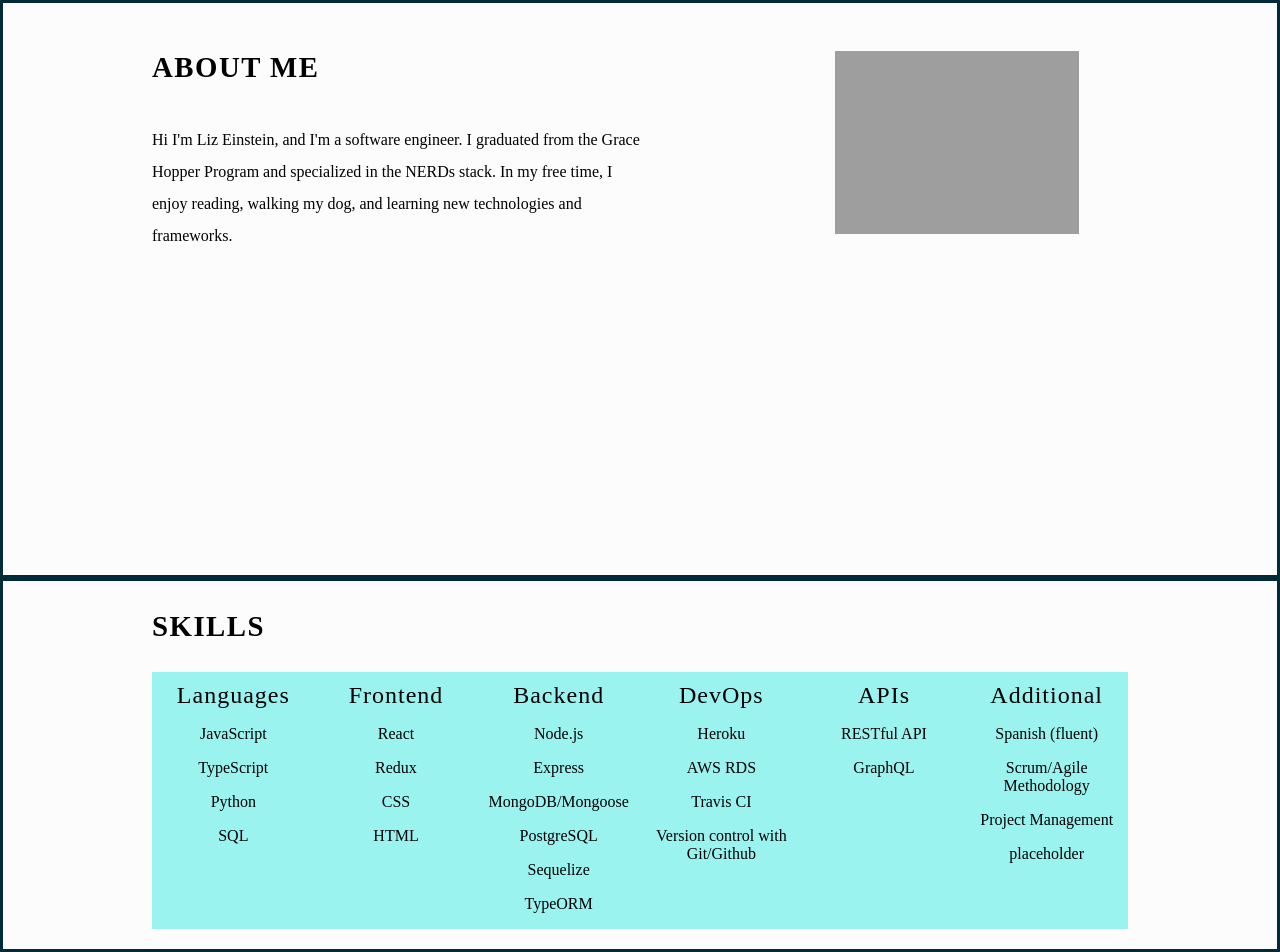
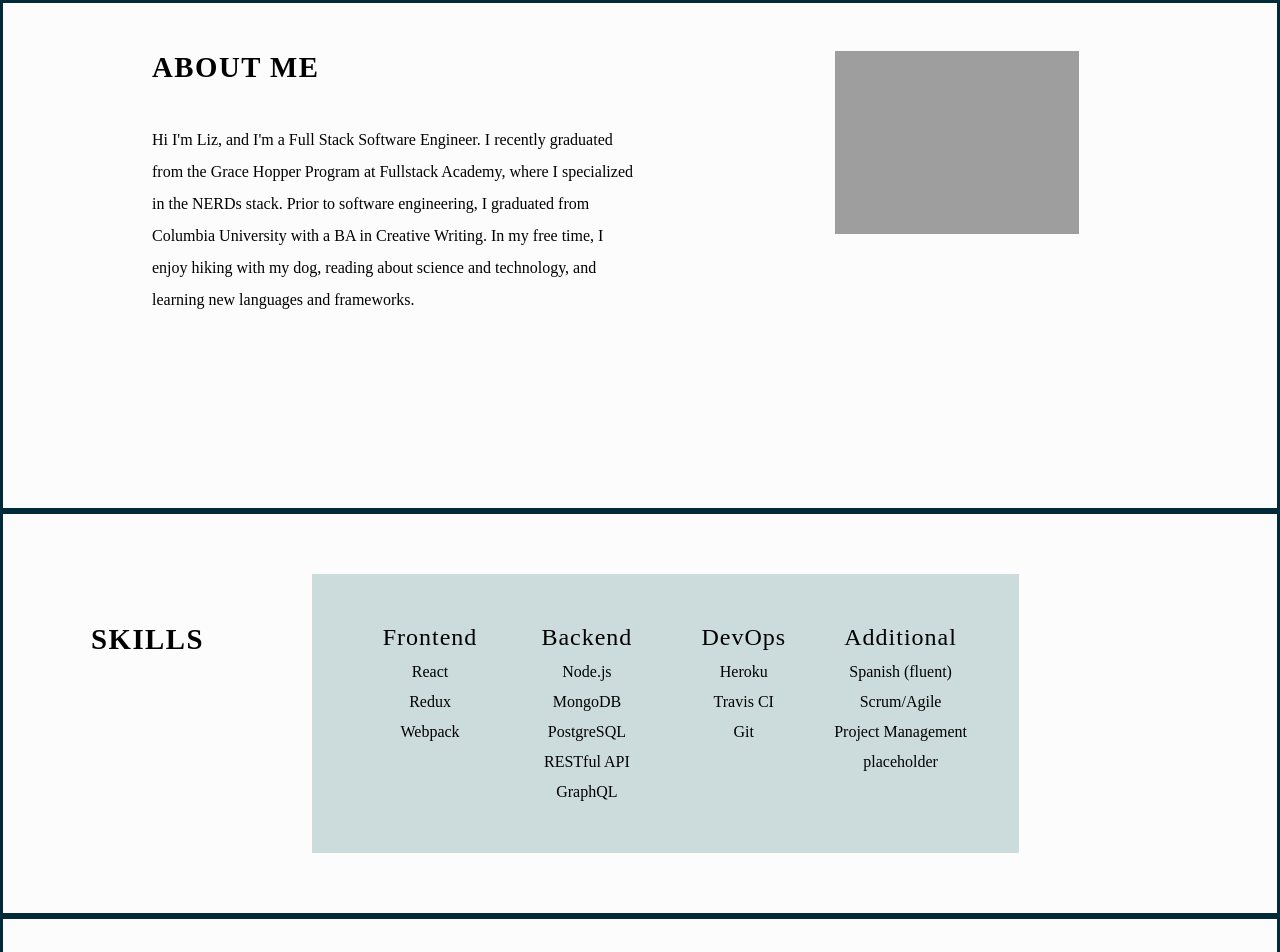
Before and after one commit to elizabetheinstein/Portfolio-Site, a Gatsby site: page / in a window 1280 px wide. Shown: the part 900-1852 px from the top of the page. Built offline with nearby package versions, Linux system fonts and the light colour scheme; Gatsby itself is replaced by a stand-in of ours; grey boxes are pictures that could not be loaded.

Commit message:
Updated styling, bio info

```diff
--- a/src/components/about.jsx
+++ b/src/components/about.jsx
@@ -21,9 +21,11 @@ const About = () => {
                     <div className="content">
                         <h3> About Me </h3>
                         <p>
-                            Hi I'm Liz Einstein, and I'm a software engineer. I graduated from the Grace Hopper Program
-                            and specialized in the NERDs stack. In my free time, I enjoy reading, walking my dog, and
-                            learning new technologies and frameworks.
+                            Hi I'm Liz, and I'm a Full Stack Software Engineer. I recently graduated from the Grace
+                            Hopper Program at Fullstack Academy, where I specialized in the NERDs stack. Prior to
+                            software engineering, I graduated from Columbia University with a BA in Creative Writing. In
+                            my free time, I enjoy hiking with my dog, reading about science and technology, and learning
+                            new languages and frameworks.
                         </p>
                     </div>
                     <div className="images">
--- a/src/components/contact.jsx
+++ b/src/components/contact.jsx
@@ -28,7 +28,11 @@ const Contact = () => {
                     <div className="content">
                         <h3>Contact</h3>
                         <div className="links">
-                            <a href="/einstein-resume-2020.pdf" download="/einstein-resume-2020.pdf">
+                            <a
+                                href="/einstein-resume-2020.pdf"
+                                download="/einstein-resume-2020.pdf"
+                                rel="noopener noreferrer"
+                            >
                                 Resume
                             </a>
                             <a
--- a/src/components/skills.jsx
+++ b/src/components/skills.jsx
@@ -6,49 +6,34 @@ const Skills = () => {
             <div className="container">
                 <div className="skills-header">
                     <h3>Skills</h3>
+                </div>
                 <div className="inner-text">
-                        <div>
-                            <h4>Languages</h4>
-                            <p>JavaScript</p>
-                            <p>TypeScript</p>
-                            <p>Python</p>
-                            <p>SQL</p>
-                        </div>
                     <div>
                         <h4>Frontend</h4>
                         <p>React</p>
                         <p>Redux</p>
-                            <p>CSS</p>
-                            <p>HTML</p>
+                        <p>Webpack</p>
                     </div>
                     <div>
                         <h4>Backend</h4>
                         <p>Node.js</p>
-                            <p>Express</p>
-                            <p>MongoDB/Mongoose</p>
+                        <p>MongoDB</p>
                         <p>PostgreSQL</p>
-                            <p>Sequelize</p>
-                            <p>TypeORM</p>
+                        <p>RESTful API</p>
+                        <p>GraphQL</p>
                     </div>
                     <div>
                         <h4>DevOps</h4>
                         <p>Heroku</p>
-                            <p>AWS RDS</p>
                         <p>Travis CI</p>
-                            <p>Version control with Git/Github</p>
-                        </div>
-                        <div>
-                            <h4>APIs</h4>
-                            <p>RESTful API</p>
-                            <p>GraphQL</p>
+                        <p>Git</p>
                     </div>
                     <div>
                         <h4>Additional</h4>
                         <p>Spanish (fluent)</p>
-                            <p>Scrum/Agile Methodology</p>
+                        <p>Scrum/Agile</p>
                         <p>Project Management</p>
                         <p>placeholder</p>
-                        </div>
                     </div>
                 </div>
             </div>
--- a/src/styles/styles.scss
+++ b/src/styles/styles.scss
@@ -164,7 +164,7 @@ header {
 //About Me
 #about {
     position: relative;
-    padding: 48px 0 24px;
+    padding: 48px 0 120px;
     background: $babypowder;
     border: $gunmetal solid;
 
@@ -185,19 +185,11 @@ header {
             }
 
             p {
+
                 font-size: 1rem;
                 line-height: 2rem;
                 font-weight: 300;
                 margin: 40px 0 72px;
-            }
-
-            .button-row {
-                font-weight: 700;
-                font-size: .875rem;
-                letter-spacing: 1.5px;
-                color: $gunmetal;
-                text-transform: uppercase;
-                text-decoration: none;
             }
 
         }
@@ -206,10 +198,12 @@ header {
             width: 50%;
             position: relative;
             z-index: 7;
-            height: 500px;
+            height: auto;
+            margin: 0 0 20px;
 
             .top-right {
                 position: absolute;
+
                 width: 50%;
                 top: 0;
                 right: 10%;
@@ -222,20 +216,29 @@ header {
 .skills {
     border: $gunmetal solid;
 
+    .container {
+        display: flex;
+        flex-direction: row;
+        justify-content: space-between;
+        margin: 40px 40px 40px 40px;
+    }
+
     h3 {
         font-weight: 700;
         text-transform: uppercase;
         font-size: 1.8rem;
         letter-spacing: 1.5px;
-        margin: 10;
+        margin: 5;
+        padding: 40px 48px 0 48px;
     }
 
     .inner-text {
         display: grid;
-        grid-template-columns: repeat(6, 1fr);
+        grid-template-columns: repeat(4, 1fr);
         margin-top: 20px;
         margin-bottom: 20px;
-        background-color: $celeste;
+        padding: 40px;
+        background-color: $gainsboro;
 
         h4 {
             font-weight: 500;
@@ -247,6 +250,7 @@ header {
 
         p {
             text-align: center;
+            margin: 12px;
         }
     }
 }
```
Lines whose indentation alone changed are shown as unchanged.
